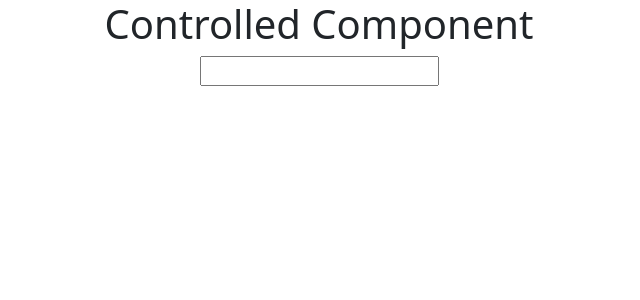
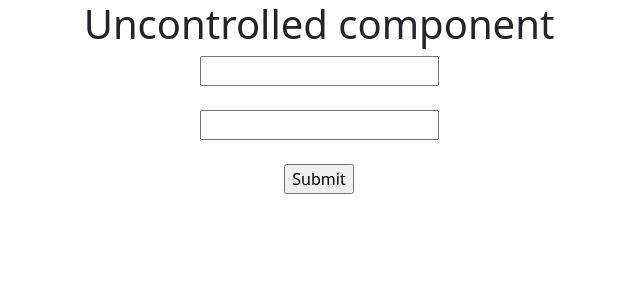
Before and after one commit to abinash0013/learning-ReactJs, a React (Create React App) app: page / in a window 1280 px wide. Shown: the top 300 px of the page, without its empty margins (321-961 px from the left). Built offline with nearby package versions, Linux system fonts and the light colour scheme.

Commit message:
using uncontrolled component

```diff
--- a/src/App.js
+++ b/src/App.js
@@ -19,20 +19,47 @@ import "./App.css";
 // import Student from "./Student";
 // import style from "./Modular.module.css";
 
-// controlled component //
+// uncontroll componet //
 function App() {
-    let [val, setVal] = useState();
+    const inputRefOne = useRef(null);
+    const inputRefTwo = useRef(null);
+
+    function submitForm(e) {
+        e.preventDefault();
+        console.log("input field one value", inputRefOne.current.value);
+        console.log("input field two value", inputRefTwo.current.value);
+    }
     return (
         <div className="App">
-            <h1>Controlled Component</h1>
-            <input
-                type="text"
-                value={val}
-                onChange={(e) => setVal(e.target.value)}
-            />
+            <h1>Uncontrolled component</h1>
+            <form onSubmit={submitForm}>
+                <input type="text" ref={inputRefOne} />
+                <br />
+                <br />
+                <input type="text" ref={inputRefTwo} />
+                <br />
+                <br />
+                <input type="submit" value="Submit" />
+                <br />
+                <br />
+            </form>
         </div>
     );
 }
+// controlled component //
+// function App() {
+//     let [val, setVal] = useState();
+//     return (
+//         <div className="App">
+//             <h1>Controlled Component</h1>
+//             <input
+//                 type="text"
+//                 value={val}
+//                 onChange={(e) => setVal(e.target.value)}
+//             />
+//         </div>
+//     );
+// }
 
 // forward ref in functional component //
 // function App() {
```
